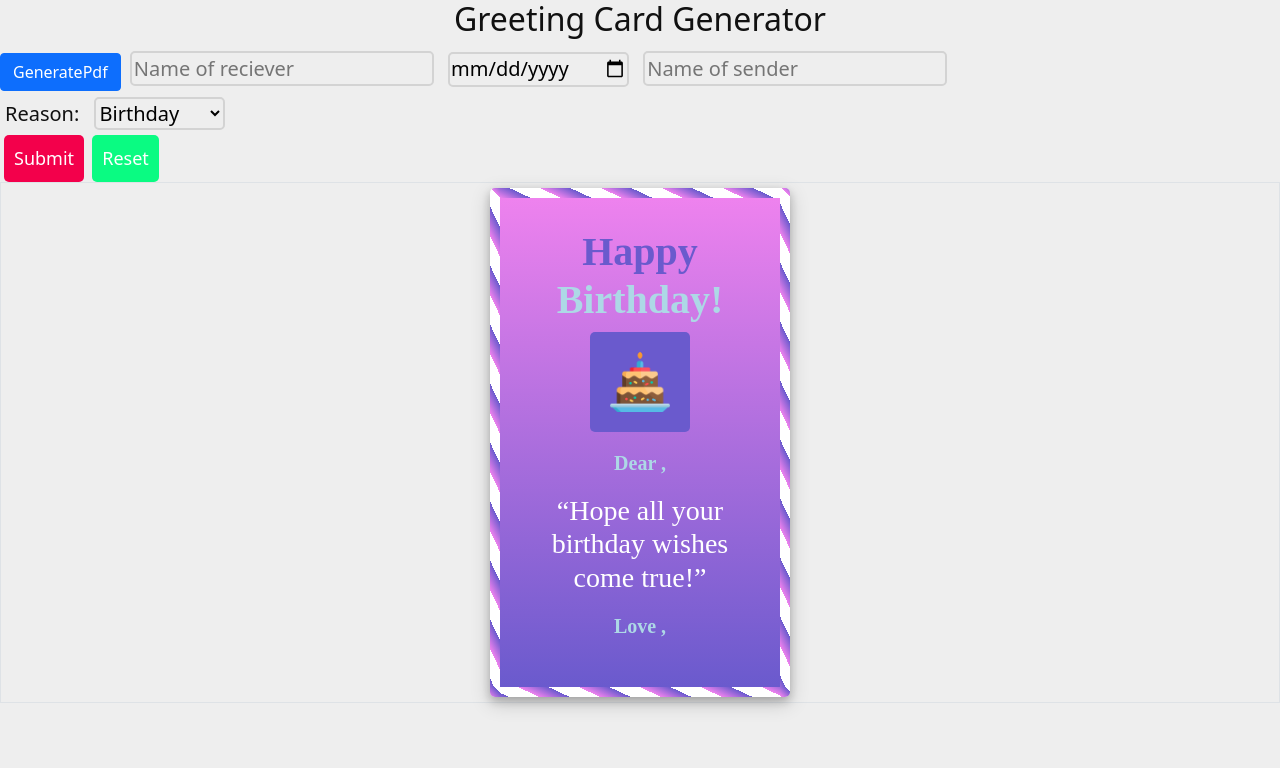
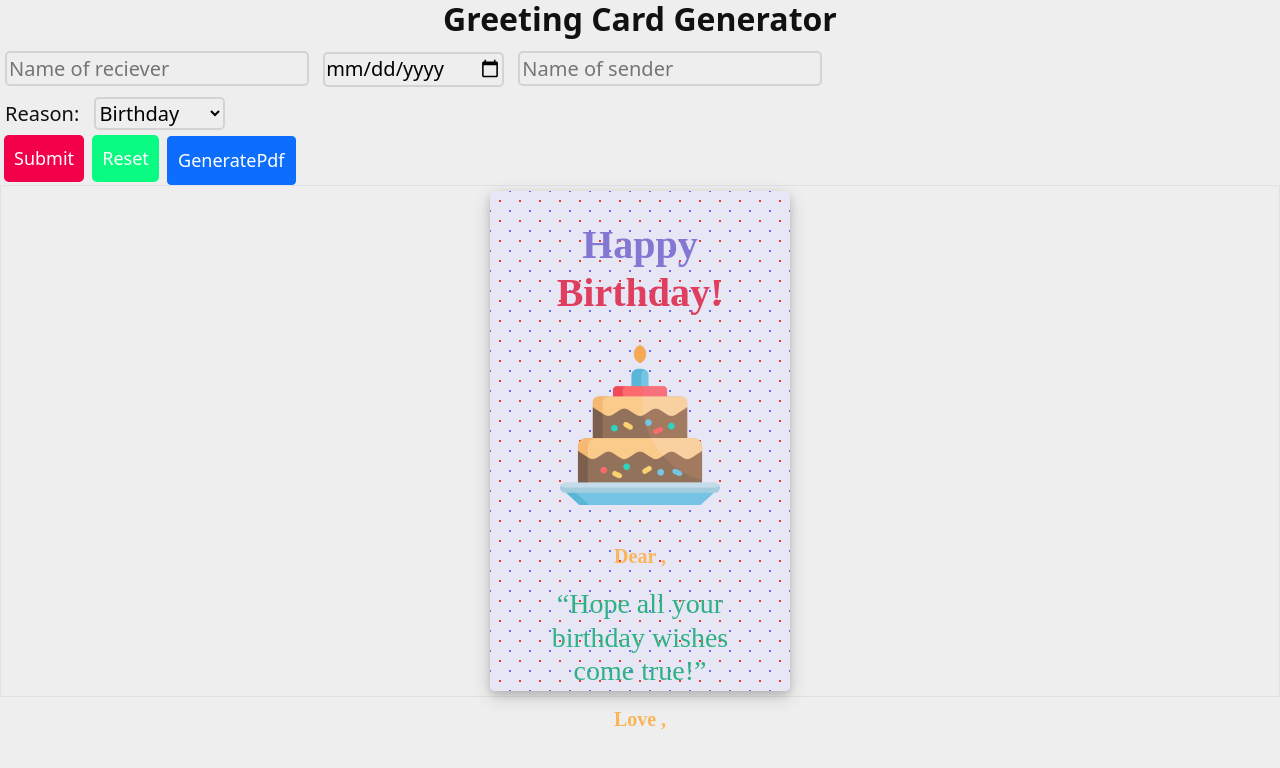
Before and after one commit to spidroid3810/Greeting-card.github.io, a plain HTML site: page index.html in a window 1280 px wide. Both pictures are taken after a click on the input 44 px from the left and 158 px from the top of the page. Drawn offline with nearby package versions, Linux system fonts and the light colour scheme; a web font is replaced by a local one.

Commit message:
Add files via upload

```diff
--- a/index.html
+++ b/index.html
@@ -23,12 +23,8 @@
 <h2>Greeting Card Generator</h2>
 <div class="top">
 
-<input type="button" class="btn btn-primary"
-		onclick="GeneratePdf();" value="GeneratePdf">
-
-
  <input id="reciever" placeholder="Name of reciever"></input>
- <input type="date" id="date" placeholder="Date"></input>
+ <input placeholder="Date" type="date" id="date">
  <input id="sender" placeholder="Name of sender"></input>
  <br>
  <label>Reason:</label>
@@ -41,6 +37,7 @@
  <br>
  <input id="submit" type="submit" />
  <input id="reset" type="reset" />
+ <input type="button" class="btn btn-primary" onclick="GeneratePdf();" value="GeneratePdf">
 </div>
 <div id="form-print" enctype="application/x-www-form-urlencoded" class="border">
 <div id="wrapper">
--- a/script.js
+++ b/script.js
@@ -25,7 +25,7 @@ document.addEventListener("DOMContentLoaded", () => {
 
    switch (reason.value) {
      case "Birthday":
-       message.innerHTML = "<b style='color: rgb(106, 90, 205);'>Happy</b> <b style='color:lightblue;'>Birthday!</b>";
+       message.innerHTML = "<b style='color: rgb(106, 90, 205);'>Happy</b> <b style='color:crimson;'>Birthday!</b>";
        icon.innerHTML = "<img class='cake' src='cake.png'>";
        content.innerHTML = "<h3 class='txt'>“Hope all your birthday wishes come true!”</h3>";
        break;
@@ -50,6 +50,7 @@ document.addEventListener("DOMContentLoaded", () => {
 });
 
 
+
 // Function to GeneratePdf
 	function GeneratePdf() {
 		var element = document.getElementById('form-print');
--- a/style.css
+++ b/style.css
@@ -6,21 +6,22 @@ background: #eee;
 h2{
 color: #111;
 text-align: center;
+font-weight:bold;
 }
 
 #wrapper {
- background: linear-gradient(violet,rgb(106, 90, 205)) ;
- max-width: 300px;
+  max-width: 300px;
+ height: 500px;
  text-align: center;
  font-family: 'Sofia';
  padding: 30px;
  margin: 5px auto;
  box-shadow: 0 4px 8px 0 rgba(0, 0, 0, 0.2), 0 6px 20px 0 rgba(0, 0, 0, 0.19);
  border-radius: 5px;
- background-color: rgba(173, 216, 230, 0.8);
- border: 10px solid violet;
- border-image: repeating-linear-gradient(45deg,violet, rgb(106, 90, 205) 20px,white 20px,white 40px)20;
-}
+opacity: 0.8;
+background-image:  radial-gradient(red 0.9px, transparent 0.5px), radial-gradient(#444cf7 0.9px, #e5e5f7 0.5px);
+background-size: 20px 20px;
+background-position: 0 0,10px 10px;}
 
 #reciever{
 margin: 5px;
@@ -69,7 +70,7 @@ color: #111;
 font-size: 20px;
 }
 
-#submit,#reset{
+#submit,#reset,.btn{
 display: inline;
 padding: 10px;
 margin-left: 4px;
@@ -98,13 +99,12 @@ border-radius: 5px;
 
 .txt{
 font-family: 'Sofia';
-color: #fff;
+color: #00A36C;
 }
 
 .cake{
-height: 100px;
-width: 100px;
-background:  rgb(106, 90, 205);
+height: 200px;
+width: 200px;
 padding: 20px;
 border-radius: 5%;
 
@@ -112,9 +112,8 @@ border-radius: 5%;
 
 
 .grad{
-height: 100px;
-width: 100px;
-background:  rgb(106, 90, 205);
+height: 200px;
+width: 200px;
 padding: 20px;
 border-radius: 5%;
 
@@ -122,9 +121,8 @@ border-radius: 5%;
 
 
 .tree{
-height: 100px;
-width: 100px;
-background:  rgb(106, 90, 205);
+height: 200px;
+width: 200px;
 padding: 20px;
 border-radius: 5%;
 
@@ -133,18 +131,18 @@ border-radius: 5%;
 
 
 #dateOutput{
-color: #fff;
+color:rgb(106, 90, 205);
 font-weight: bold;
 }
 
 #recieverOutput{
-color: lightblue;
+color: #fea735;
 font-size: 20px;
 font-weight: bold;
 }
 
 #senderOutput{
-color: lightblue;
+color: #fea735;
 font-size: 20px;
 font-weight: bold;
 }
```
